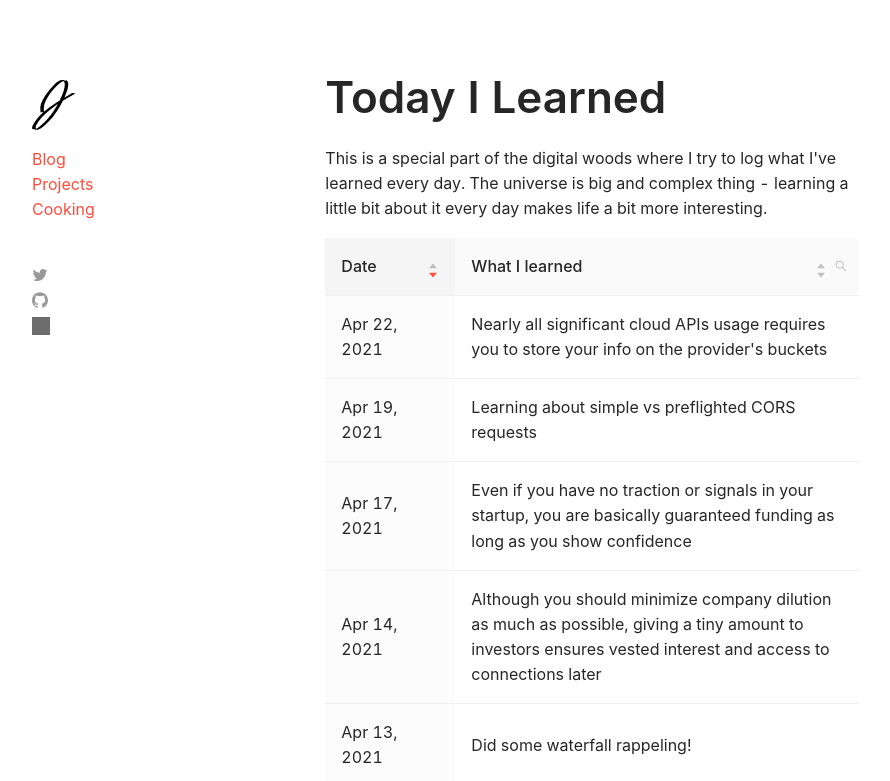
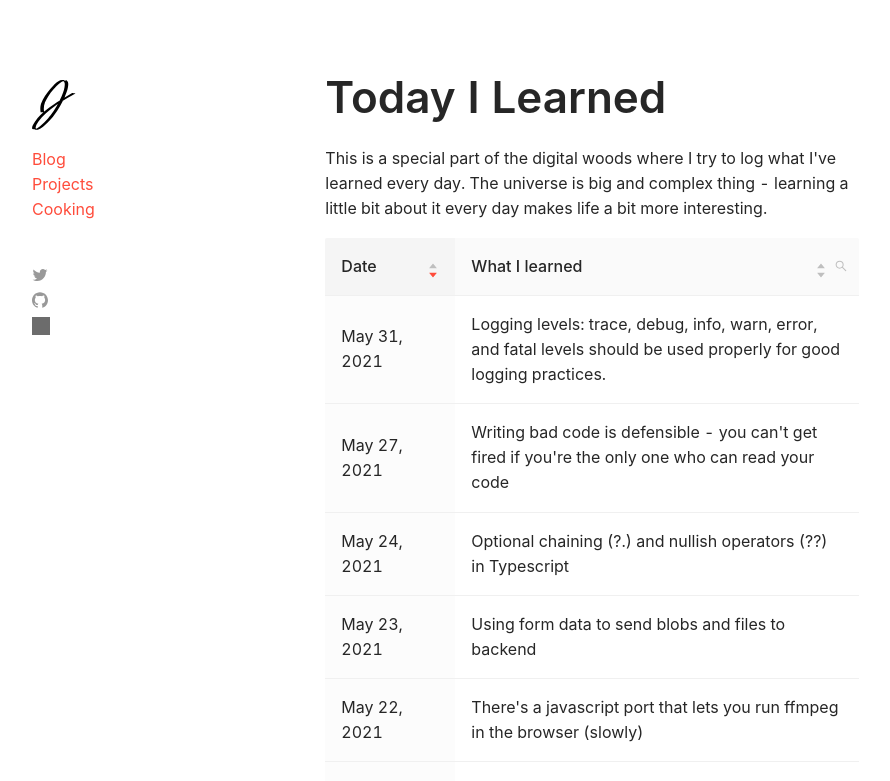
Before and after one commit to jonxuxu/website, a Next.js app: page /todayilearned in a window 1280 px wide. Shown: the top 781 px of the page, without its empty margins (48-938 px from the left). Built offline with nearby package versions, Linux system fonts and the light colour scheme; grey boxes are pictures that could not be loaded.

Commit message:
website update

```diff
--- a/pages/blog/2021-04-15-damn-test.mdx
+++ b/pages/blog/2021-04-15-damn-test.mdx
@@ -22,4 +22,4 @@ _B_: So, I finally got into YCombinator \*pause\*
 _A_: ... oh nice!
 _B_: and I'm gonna be interviewing for the Thiel Fellowship next week \*long pause\*
 
-So A finds name brands like YCombinator, Google, and the Thiel Fellowship very impressive. Does that say something about what they care about? These are the hot, shiny collectibles that fit nicely on a resume. This might give you a sense for what motivates the person.
+So B finds name brands like YCombinator, Google, and the Thiel Fellowship very impressive. Does that say something about what they care about? These are the hot, shiny collectibles that fit nicely on a resume. This might give you a sense for what motivates the person.
--- /dev/null
+++ b/pages/blog/2021-05-07-shiny.mdx
@@ -0,0 +1 @@
+Recently I had to say no to some shiny things.
--- a/pages/todayilearned/lessons.json
+++ b/pages/todayilearned/lessons.json
@@ -674,5 +674,129 @@
     {
         "date":1619096486,
         "lesson":"Nearly all significant cloud APIs usage requires you to store your info on the provider's buckets"
+    },
+    {
+        "date":1619132770,
+        "lesson":"Used Tailwind CSS for the first time"
+    },
+    {
+        "date":1619219170,
+        "lesson":"Props in React stands for properties 🤦‍"
+    },
+    {
+        "date":1619305570,
+        "lesson":"Used XHR requests, they're good for getting file upload progress."
+    },
+    {
+        "date":1619391970,
+        "lesson":"Found my cross platform note taking stack"
+    },
+    {
+        "date":1619478370,
+        "lesson":"If the size of the observable universe is a lightbulb, the theoretical size of the unobservable universe would be the size of Pluto"
+    },
+    {
+        "date":1619564770,
+        "lesson":"One does not need to worry about uncertain futures if they have confidence in their own skillset"
+    },
+    {
+        "date":1619651170,
+        "lesson":" Why pay and compete for a university diploma if what you’re looking for in the university experience is everything but that?"
+    },
+    {
+        "date":1619823970,
+        "lesson":"Life is short, but life is long too. There are no wasted genuine attempts to make a contribution."
+    },
+    {
+        "date":1619910370,
+        "lesson":"Tools like Anki use space repetition to help you remember something for life"
+    },
+    {
+        "date":1619996770,
+        "lesson":"You can put the ETH you're to work with a yield aggregator like Rari to get interest, right now at 8% APR"
+    },
+    {
+        "date":1620083170,
+        "lesson":"Used the Twitch API for the first time"
+    },
+    {
+        "date":1620169570,
+        "lesson":"Media queries with React Native"
+    },
+    {
+        "date":1620255970,
+        "lesson":"When curating data, narrow as much as you can since breadth means nothing if there is no depth (ie a list of all the restaurants, but most don't even have a menu)"
+    },
+    {
+        "date":1620342370,
+        "lesson":"Made a fully cross-platform app: iOS, Android, Windows, MacOS all in one project"
+    },
+    {
+        "date":1620428770,
+        "lesson":"Got my ETH hacked for the first time. An attack on Rari Capital lost me 2 ETH :("
+    },
+    {
+        "date":1620515170,
+        "lesson":"Made a gradient signature box"
+    },
+    {
+        "date":1620601570,
+        "lesson":"Learning about the SM-2 algorithm - a very important algorithm that defines a lot of how spaced repetition programs work"
+    },
+    {
+        "date":1620687970,
+        "lesson":"Used Figma components - consistency and reusability ftw!"
+    },
+    {
+        "date":1620774370,
+        "lesson":"Learning to use Typescript - about time"
+    },
+    {
+        "date":1620860770,
+        "lesson":"When bargaining, start with a counter that's at least 50% off"
+    },
+    {
+        "date":1620947170,
+        "lesson":"The strat to motivate slackers in non-profits is to not give them any tasks: they coast, get peer pressured, and get mad enough to crush any task just to prove that they're capable"
+    },
+    {
+        "date":1620947170,
+        "lesson":"95% of all stars that will ever exist in the universe have already been born"
+    },
+    {
+        "date":1621119970,
+        "lesson":"Encoding and sample rates in FFMPEG conversion"
+    },
+    {
+        "date":1621292770,
+        "lesson":"Binance smart chain is great for trading crypto quickly - until the market crashes and no orders can go through"
+    },
+    {
+        "date":1621465570,
+        "lesson":"Scaling image data that's been captured in an HTML canvas"
+    },
+    {
+        "date":1621638370,
+        "lesson":"The 83(b) election is very important for making sure you don't get destroyed by taxes as a founder. Don't forget it!"
+    },
+    {
+        "date":1621724770,
+        "lesson":" There's a javascript port that lets you run ffmpeg in the browser (slowly)"
+    },
+    {
+        "date":1621811170,
+        "lesson":"Using form data to send blobs and files to backend"
+    },
+    {
+        "date":1621897570,
+        "lesson":"Optional chaining (?.) and nullish operators (??) in Typescript"
+    },
+    {
+        "date":1622156770,
+        "lesson":"Writing bad code is defensible - you can't get fired if you're the only one who can read your code"
+    },
+    {
+        "date":1622502370,
+        "lesson":"Logging levels: trace, debug, info, warn, error, and fatal levels should be used properly for good logging practices."
     }
 ]
```
Also changed, not shown: 1 other file (tests, documents, lock files or other folders).
